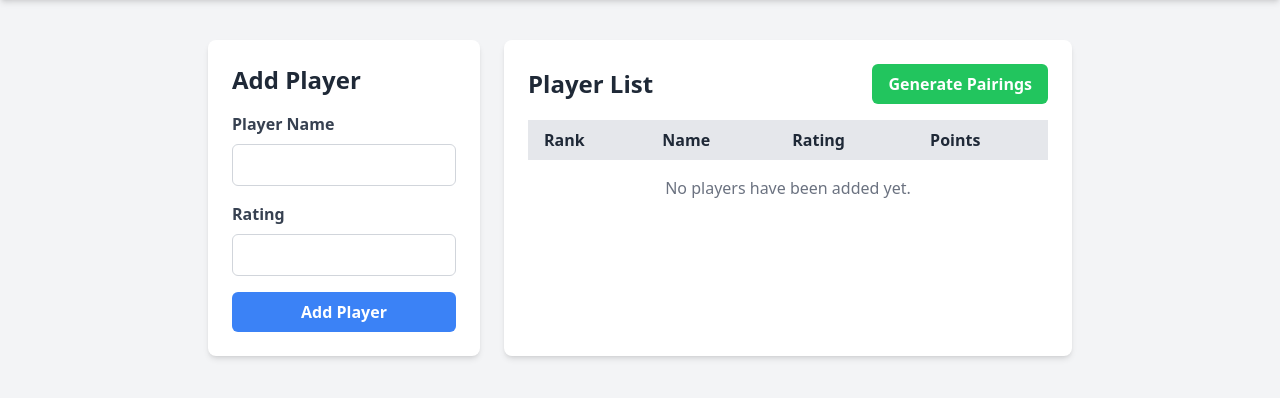
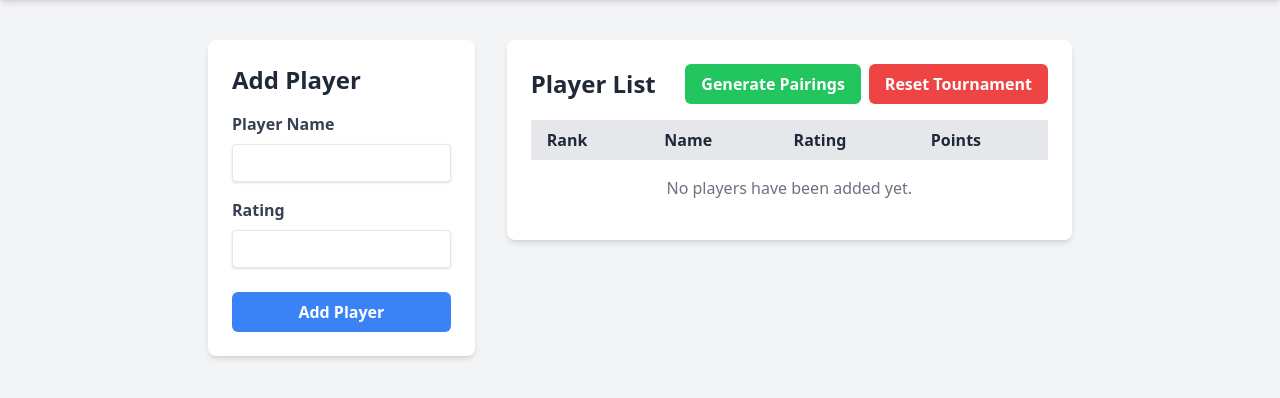
Before and after one commit to PoojanJaviya/Simple-Chess-Pairing-Software, a Flask app: page / in a window 1280 px wide. Shown: the part 68-466 px from the top of the page. Run offline with Flask 3, Linux system fonts and the light colour scheme; data that the repository does not hold is empty; some libraries are stand-ins or nearby versions.

Commit message:
Added reset button for the tournament and fixed some bugs

```diff
--- a/chess_tournament/routes.py
+++ b/chess_tournament/routes.py
@@ -6,67 +6,88 @@ bp = Blueprint('main', __name__)
 
 @bp.route('/', methods=('GET', 'POST'))
 def index():
-    """
-    Handles the main page for adding and viewing players.
-    """
+    """Main page: lists players and handles new player form."""
     if request.method == 'POST':
         name = request.form['name']
         rating = request.form['rating']
         error = None
-
-        if not name:
-            error = 'Name is required.'
-        elif not rating:
-            error = 'Rating is required.'
-
+        if not name: error = 'Name is required.'
+        elif not rating: error = 'Rating is required.'
         if error is None:
             try:
-                # Check for duplicate name before adding
                 players_in_db = db.get_all_players_from_db()
                 if any(p['name'].lower() == name.lower() for p in players_in_db):
                      raise db.get_db().IntegrityError
-
                 db.add_player_to_db(name, int(rating))
                 flash('Player added successfully!', 'success')
             except db.get_db().IntegrityError:
-                error = f"Player {name} is already registered."
-                flash(error, 'error')
+                flash(f"Player '{name}' is already registered.", 'error')
             except ValueError:
-                error = "Rating must be an integer."
-                flash(error, 'error')
+                flash("Rating must be an integer.", 'error')
             return redirect(url_for('main.index'))
-
         flash(error, 'error')
-
     players = db.get_all_players_from_db()
     return render_template('index.html', players=players)
 
+
 @bp.route('/generate-pairings', methods=('POST',))
 def generate_pairings():
-    """
-    Generates and saves new pairings for the first round.
-    """
+    """Generates pairings and awards BYE points."""
     players = db.get_all_players_from_db()
     if len(players) < 2:
         flash('You need at least two players to generate pairings.', 'error')
         return redirect(url_for('main.index'))
 
-    # Clear old pairings before creating new ones
     db.clear_pairings_from_db()
+    pairings = pairing_logic.generate_first_round_pairs(players)
+    db.add_pairings_to_db(pairings)
 
-    # Generate the pairs
-    pairings = pairing_logic.generate_first_round_pairs(players)
-
-    # Save to the database
-    db.add_pairings_to_db(pairings)
+    # Award point to BYE player immediately
+    for p1_sr_no, p2_sr_no in pairings:
+        if p2_sr_no is None:
+            db.update_player_score_in_db(p1_sr_no, 1.0)
+            flash('BYE point awarded successfully.', 'info')
+            break
 
     flash('Pairings generated successfully!', 'success')
     return redirect(url_for('main.view_pairings'))
 
+
 @bp.route('/pairings')
 def view_pairings():
-    """
-    Displays the current round's pairings.
-    """
+    """Displays the current pairings."""
     pairings = db.get_pairings_from_db()
     return render_template('pairings.html', pairings=pairings)
+
+
+@bp.route('/record-result', methods=('POST',))
+def record_result():
+    """Handles submission of a match result."""
+    board_display_number = request.form['board_display_number']
+    table_no = request.form['table_no']
+    result = request.form['result']
+    player1_sr_no = request.form['player1_sr_no']
+    player2_sr_no = request.form['player2_sr_no']
+
+    db.update_match_result_in_db(table_no, result)
+
+    if result == '1-0':
+        db.update_player_score_in_db(int(player1_sr_no), 1.0)
+    elif result == '0-1':
+        if player2_sr_no:
+            db.update_player_score_in_db(int(player2_sr_no), 1.0)
+    elif result == '0.5-0.5':
+        db.update_player_score_in_db(int(player1_sr_no), 0.5)
+        if player2_sr_no:
+            db.update_player_score_in_db(int(player2_sr_no), 0.5)
+
+    flash(f'Result for Board {board_display_number} recorded!', 'success')
+    return redirect(url_for('main.view_pairings'))
+
+
+@bp.route('/reset-tournament', methods=('POST',))
+def reset_tournament():
+    """Resets the tournament by deleting all data."""
+    db.reset_tournament_in_db()
+    flash('Tournament has been reset. All players and pairings deleted.', 'success')
+    return redirect(url_for('main.index'))
--- a/chess_tournament/templates/index.html
+++ b/chess_tournament/templates/index.html
@@ -1,32 +1,51 @@
 {% extends 'layout.html' %}
 
 {% block content %}
-<div class="grid grid-cols-1 md:grid-cols-3 gap-6">
+<div class="grid grid-cols-1 md:grid-cols-3 gap-8">
 
-    <!-- Add Player Form -->
-    <div class="md:col-span-1 bg-white p-6 rounded-lg shadow-md">
+    <!-- Player Entry Form -->
+    <div class="md:col-span-1">
+        <div class="bg-white p-6 rounded-lg shadow-md">
             <h2 class="text-2xl font-bold mb-4">Add Player</h2>
             <form method="post">
                 <div class="mb-4">
-                <label for="name" class="block text-gray-700 font-semibold mb-2">Player Name</label>
-                <input type="text" name="name" id="name" class="w-full px-3 py-2 border border-gray-300 rounded-md focus:outline-none focus:ring-2 focus:ring-blue-500" required>
+                    <label for="name" class="block text-gray-700 font-bold mb-2">Player Name</label>
+                    <input type="text" name="name" id="name" required class="shadow appearance-none border rounded w-full py-2 px-3 text-gray-700 leading-tight focus:outline-none focus:shadow-outline">
                 </div>
-            <div class="mb-4">
-                <label for="rating" class="block text-gray-700 font-semibold mb-2">Rating</label>
-                <input type="number" name="rating" id="rating" class="w-full px-3 py-2 border border-gray-300 rounded-md focus:outline-none focus:ring-2 focus:ring-blue-500" required>
+                <div class="mb-6">
+                    <label for="rating" class="block text-gray-700 font-bold mb-2">Rating</label>
+                    <input type="number" name="rating" id="rating" required class="shadow appearance-none border rounded w-full py-2 px-3 text-gray-700 leading-tight focus:outline-none focus:shadow-outline">
                 </div>
-            <button type="submit" class="w-full bg-blue-500 text-white font-bold py-2 px-4 rounded-md hover:bg-blue-600 transition duration-300">Add Player</button>
+                <button type="submit" class="w-full bg-blue-500 text-white font-bold py-2 px-4 rounded-md hover:bg-blue-600 transition duration-300">
+                    Add Player
+                </button>
             </form>
         </div>
+    </div>
 
-    <!-- Player List and Actions -->
-    <div class="md:col-span-2 bg-white p-6 rounded-lg shadow-md">
+    <!-- Player List -->
+    <div class="md:col-span-2">
+        <div class="bg-white p-6 rounded-lg shadow-md">
             <div class="flex justify-between items-center mb-4">
                 <h2 class="text-2xl font-bold">Player List</h2>
+                <div class="flex space-x-2">
+                    <!-- Generate Pairings Button -->
                     <form action="{{ url_for('main.generate_pairings') }}" method="post">
-                <button type="submit" class="bg-green-500 text-white font-bold py-2 px-4 rounded-md hover:bg-green-600 transition duration-300">Generate Pairings</button>
+                        <button type="submit" class="bg-green-500 text-white font-bold py-2 px-4 rounded-md hover:bg-green-600 transition duration-300">
+                            Generate Pairings
+                        </button>
+                    </form>
+                    <!-- NEW: Reset Tournament Button -->
+                    <form action="{{ url_for('main.reset_tournament') }}" method="post">
+                        <button type="submit"
+                                class="bg-red-500 text-white font-bold py-2 px-4 rounded-md hover:bg-red-600 transition duration-300"
+                                onclick="return confirm('Are you sure you want to delete all players and pairings? This cannot be undone.');">
+                            Reset Tournament
+                        </button>
                     </form>
                 </div>
+            </div>
+
             <div class="overflow-x-auto">
                 <table class="min-w-full bg-white">
                     <thead class="bg-gray-200">
@@ -40,14 +59,14 @@
                     <tbody>
                         {% for player in players %}
                         <tr class="border-b">
-                        <td class="py-2 px-4">{{ loop.index }}</td>
+                            <td class="py-2 px-4 font-semibold">{{ loop.index }}</td>
                             <td class="py-2 px-4">{{ player.name }}</td>
                             <td class="py-2 px-4">{{ player.rating }}</td>
-                        <td class="py-2 px-4">{{ player.points }}</td>
+                            <td class="py-2 px-4">{{ "%.1f"|format(player.points) }}</td>
                         </tr>
                         {% else %}
                         <tr>
-                        <td colspan="4" class="py-4 px-4 text-center text-gray-500">No players have been added yet.</td>
+                            <td colspan="4" class="text-center py-4 text-gray-500">No players have been added yet.</td>
                         </tr>
                         {% endfor %}
                     </tbody>
@@ -55,4 +74,5 @@
             </div>
         </div>
     </div>
+</div>
 {% endblock %}
```
Also changed, not shown: chess_tournament/db.py (+40 -42 lines), chess_tournament/templates/pairings.html (+25 -2 lines). Lines whose indentation alone changed are shown as unchanged.
